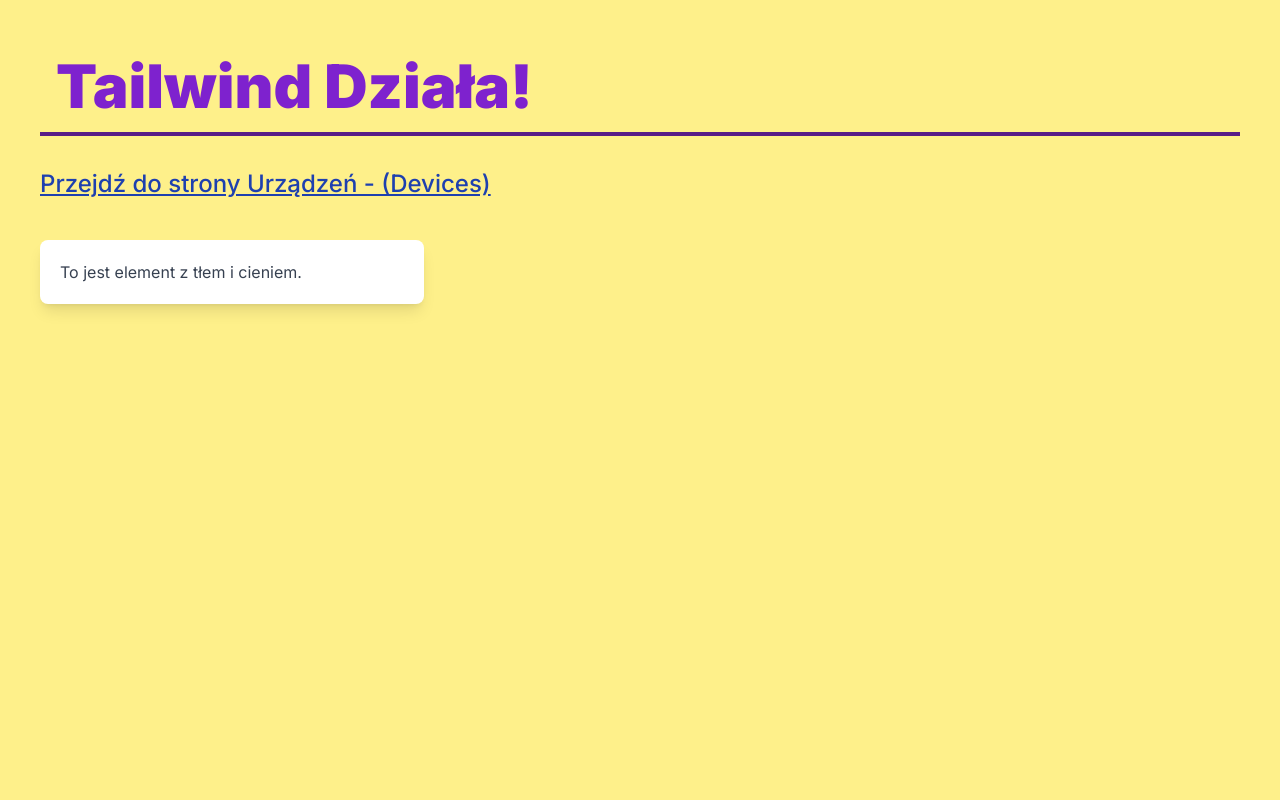
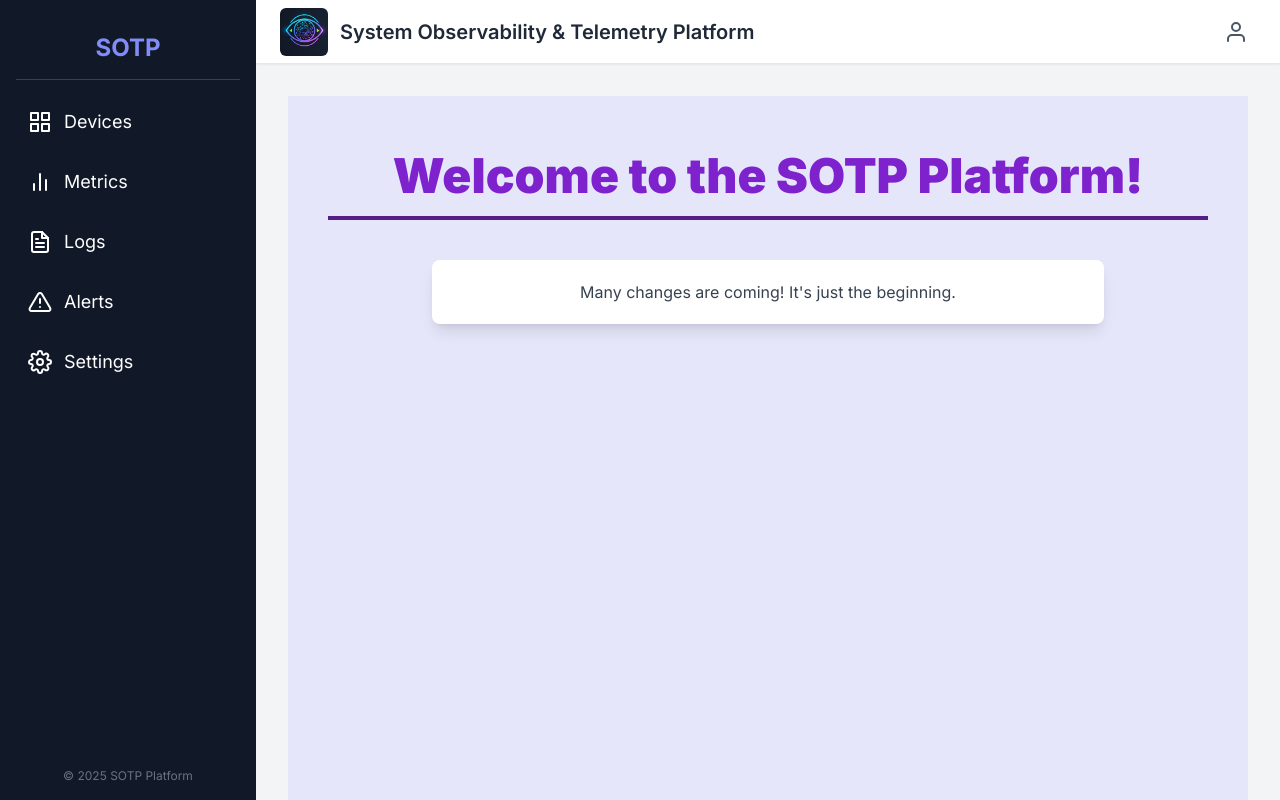
Before and after one commit to Kacper-Slezak/SOTP, a Next.js app in the folder frontend/: page / in a window 1280 px wide. Built offline with nearby package versions, Linux system fonts and the light colour scheme.

Commit message:
Implement the main UI frame, including the navigation bar and sidebar menu.

```diff
--- a/frontend/src/app/(dashboard)/devices/page.tsx
+++ b/frontend/src/app/(dashboard)/devices/page.tsx
@@ -1,11 +1,14 @@
-// frontend/src/app/(dashboard)/devices/page.tsx
+import React from "react";
+import Link from "next/link";
 
 const DevicesPage = () => {
   return (
-    <div>
-      <h1>Strona Urządzeń</h1>
-      <p>Tutaj będzie lista urządzeń.</p>
-    </div>
+    <main className="p-10 bg-[#E6E6FA] min-h-screen">
+      <div>
+        <h1>Strona Urządzeń</h1>
+        <p>Tutaj będzie lista urządzeń.</p>
+      </div>
+      </main>
   );
 };
 
--- a/frontend/src/app/layout.tsx
+++ b/frontend/src/app/layout.tsx
@@ -1,8 +1,9 @@
 // frontend/src/app/layout.tsx
-
 import type { Metadata } from "next";
+//import {useState} from "react";
 import { Inter } from "next/font/google";
 import "./globals.css";
+import ClientLayout from "@/components/ui/ClientLayout";
 
 const inter = Inter({ subsets: ["latin"] });
 
@@ -17,9 +18,15 @@
 }: Readonly<{
   children: React.ReactNode;
 }>) {
+  //const [isSidebarOpen, setIsSidebarOpen] = useState(false);
+
   return (
-    <html lang="en">
-      <body className={inter.className}>{children}</body>
+    <html lang="pl">
+      <body className={`${inter.className} bg-gray-100`}>
+        <ClientLayout>
+          {children}
+        </ClientLayout>
+      </body>
     </html>
   );
 }
--- a/frontend/src/app/page.tsx
+++ b/frontend/src/app/page.tsx
@@ -1,30 +1,32 @@
 import Link from "next/link";
 import React from "react";
+
 
 // Definicja komponentu strony
 export default function HomePage() {
   return (
     // Zmieniamy tło na widoczny żółty, używamy p-10 i min-h-screen, aby pokryć całą stronę
-    <main className="p-10 bg-yellow-200 min-h-screen">
+    <main className="p-10 bg-[#E6E6FA] min-h-screen">
 
       {/* Zmieniamy kolor tekstu na ciemny fiolet (700).
         Używamy większego tekstu (text-6xl) i grubego pogrubienia (font-black).
       */}
-      <h1 className="text-6xl font-black text-purple-700 p-4 border-b-4 border-purple-900">
-        Tailwind Działa!
+      <h1 className="text-5xl font-black text-purple-700 p-4 border-b-4 border-purple-900 flex justify-center">
+        Welcome to the SOTP Platform!
       </h1>
 
       {/* Link zostawiamy z niebieskim, ale zwiększamy jego kontrast i margines górny */}
+{/*
       <Link
         href="/devices"
         className="text-2xl text-blue-800 hover:text-blue-500 mt-8 block underline font-medium"
       >
         Przejdź do strony Urządzeń - (Devices)
       </Link>
-
+*/}
       {/* Dodatkowy element, żeby pokazać tło */}
-      <div className="mt-10 p-5 bg-white shadow-lg rounded-lg max-w-sm">
-        <p className="text-gray-700">To jest element z tłem i cieniem.</p>
+      <div className="mt-10 p-5 bg-white shadow-lg rounded-lg max-w-2xl flex intems-center justify-center mx-auto">
+        <p className="text-gray-700 flex justify-center">Many changes are coming! It's just the beginning.</p>
       </div>
 
     </main>
--- /dev/null
+++ b/frontend/src/components/ui/ClientLayout.tsx
@@ -0,0 +1,42 @@
+// src/app/components/ClientLayout.tsx
+
+"use client"; // <--- Ta dyrektywa jest teraz tutaj!
+
+import { useState } from "react";
+import Sidebar from "./Sidebar";
+import Navbar from "./Navbar";
+
+// Ten komponent przyjmuje 'children' i je renderuje
+export default function ClientLayout({ children }: { children: React.ReactNode }) {
+  const [isSidebarOpen, setSidebarOpen] = useState(false);
+
+  return (
+    <div className="flex h-screen overflow-hidden">
+
+      {/* Sidebar - Desktop */}
+      <div className="hidden md:flex">
+        <Sidebar />
+      </div>
+
+      {/* Sidebar - Mobile */}
+      {isSidebarOpen && (
+        <div
+          className="fixed inset-0 bg-black bg-opacity-50 z-20 md:hidden"
+          onClick={() => setSidebarOpen(false)}
+      >
+          <div onClick={e => e.stopPropagation()} className="absolute top-0 left-0 h-full">
+            <Sidebar />
+          </div>
+        </div>
+      )}
+
+      {/* Main Content */}
+      <div className="flex-1 flex flex-col">
+        <Navbar onMenuClick={() => setSidebarOpen(true)} />
+        <main className="flex-1 p-4 sm:p-6 md:p-8 overflow-y-auto">
+          {children} {/* Tutaj renderuje się treść strony */}
+        </main>
+      </div>
+    </div>
+  );
+}
--- /dev/null
+++ b/frontend/src/components/ui/Navbar.tsx
@@ -0,0 +1,50 @@
+import Image from "next/image";
+import React from "react";
+import { FiMenu, FiUser } from "react-icons/fi";
+import Link from 'next/link';
+
+type NavbarProps = {
+    onMenuClick: () => void;
+};
+
+const Navbar = ({ onMenuClick }: NavbarProps) => {
+    return (
+        <header className="bg-white shadow-sm h-16 flex items-center justify-between px-4 md:px-6 border-b border-gray-200">
+
+            <Link href="/" className="flex items-center gap-x-3">
+                <Image
+                    src="/SOTP1(1).png"
+                    alt="SOTP Logo"
+                    width={48}
+                    height={48}
+                    className="rounded-md"
+                />
+                <h1 className="text-xl font-semibold text-gray-800 hidden md:block">
+                    System Observability & Telemetry Platform
+                </h1>
+                <h1 className="text-xl font-semibold text-gray-800 hidden sm:block md:hidden">
+                    SOTP
+                </h1>
+            </Link>
+
+
+            <div className="flex items-center gap-x-2">
+                <button
+                    onClick={onMenuClick}
+                    className="md:hidden p-2 rounded-full text-gray-600 hover:bg-gray-100 hover:text-gray-800 transition-colors duration-200"
+                    aria-label="Open menu"
+                >
+                    <FiMenu size={24} />
+                </button>
+                <button
+                    className="p-2 rounded-full text-gray-600 hover:bg-gray-100 hover:text-gray-800 transition-colors duration-200"
+                    aria-label="User profile"
+                >
+                    <FiUser size={24} />
+                </button>
+            </div>
+        </header>
+    );
+};
+
+export default Navbar;
--- /dev/null
+++ b/frontend/src/components/ui/Sidebar.tsx
@@ -0,0 +1,44 @@
+import Link from 'next/link';
+import Image from 'next/image';
+import { FiGrid, FiBarChart2, FiFileText, FiAlertTriangle, FiSettings } from 'react-icons/fi';
+
+const Sidebar = () => {
+  const navLinks = [
+    { name: 'Devices', href: '/devices', icon: FiGrid },
+    { name: 'Metrics', href: '/metrics', icon: FiBarChart2 },
+    { name: 'Logs', href: '/logs', icon: FiFileText },
+    { name: 'Alerts', href: '/alerts', icon: FiAlertTriangle },
+    { name: 'Settings', href: '/settings', icon: FiSettings },
+  ];
+
+  return (
+    <aside className="w-64 bg-gray-900 text-white flex flex-col p-4">
+      <div className="flex items-center justify-center h-16 border-b border-gray-700 mb-4">
+        <h1 className="text-2xl font-bold text-indigo-400">SOTP</h1>
+      </div>
+
+      {/* Navigation Links */}
+      <nav className="flex-1">
+        <ul>
+          {navLinks.map((link) => (
+            <li key={link.name} className="mb-2">
+              <Link href={link.href} className="flex items-center p-3 rounded-lg hover:bg-gray-700 transition-colors duration-200">
+                <span className="w-6 h-6 mr-3 flex items-center justify-center">
+                  <link.icon size={24} color="currentColor" />
+                </span>
+                <span className="text-lg">{link.name}</span>
+              </Link>
+            </li>
+          ))}
+        </ul>
+      </nav>
+
+      {/* Footer Section (optional) */}
+      <div className="mt-auto">
+        <p className="text-xs text-center text-gray-500">&copy; 2025 SOTP Platform</p>
+      </div>
+    </aside>
+  );
+};
+
+export default Sidebar;
```
Also changed, not shown: frontend/public/SOTP.png (added), frontend/public/SOTP1(1).png (added).
